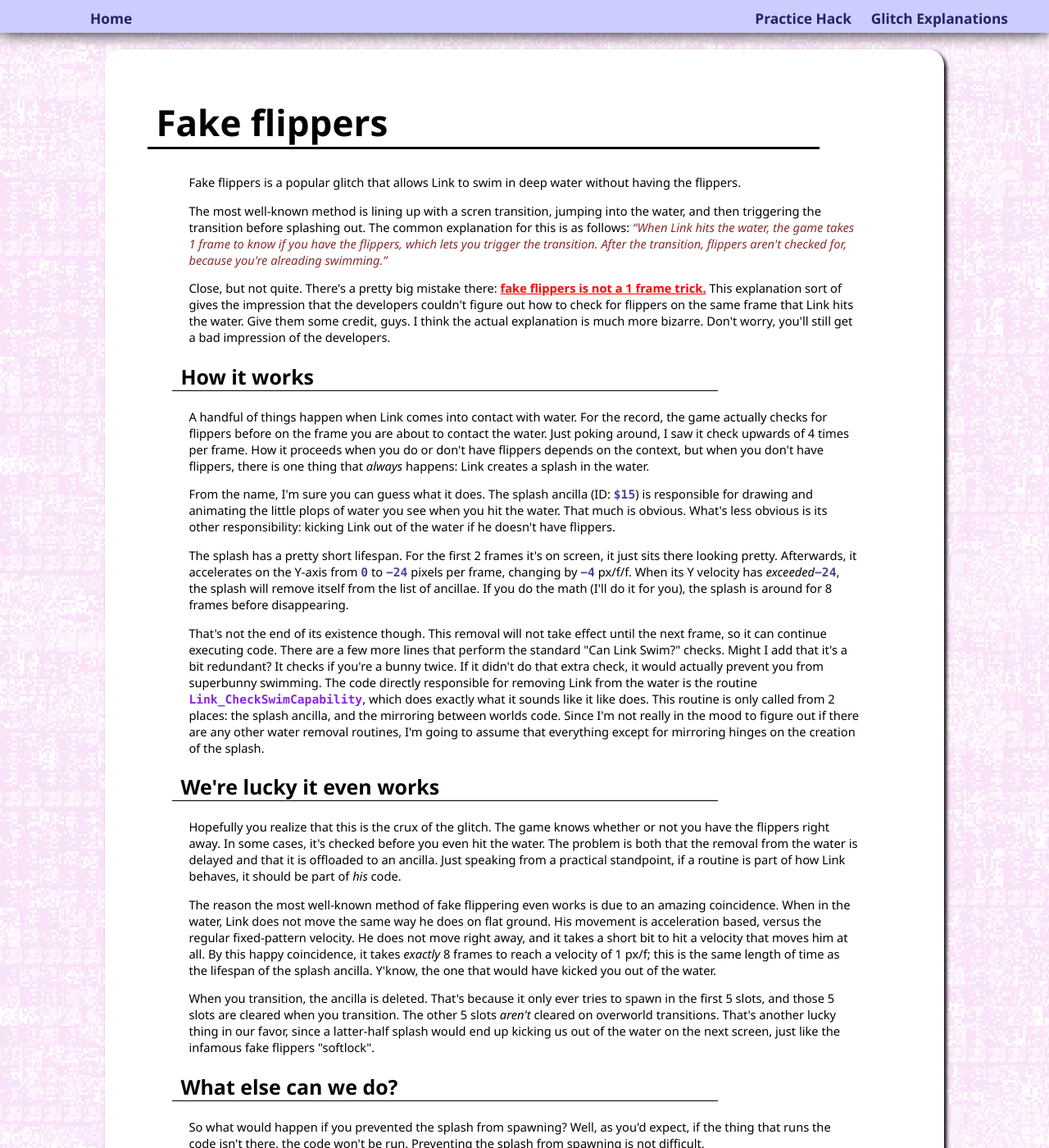
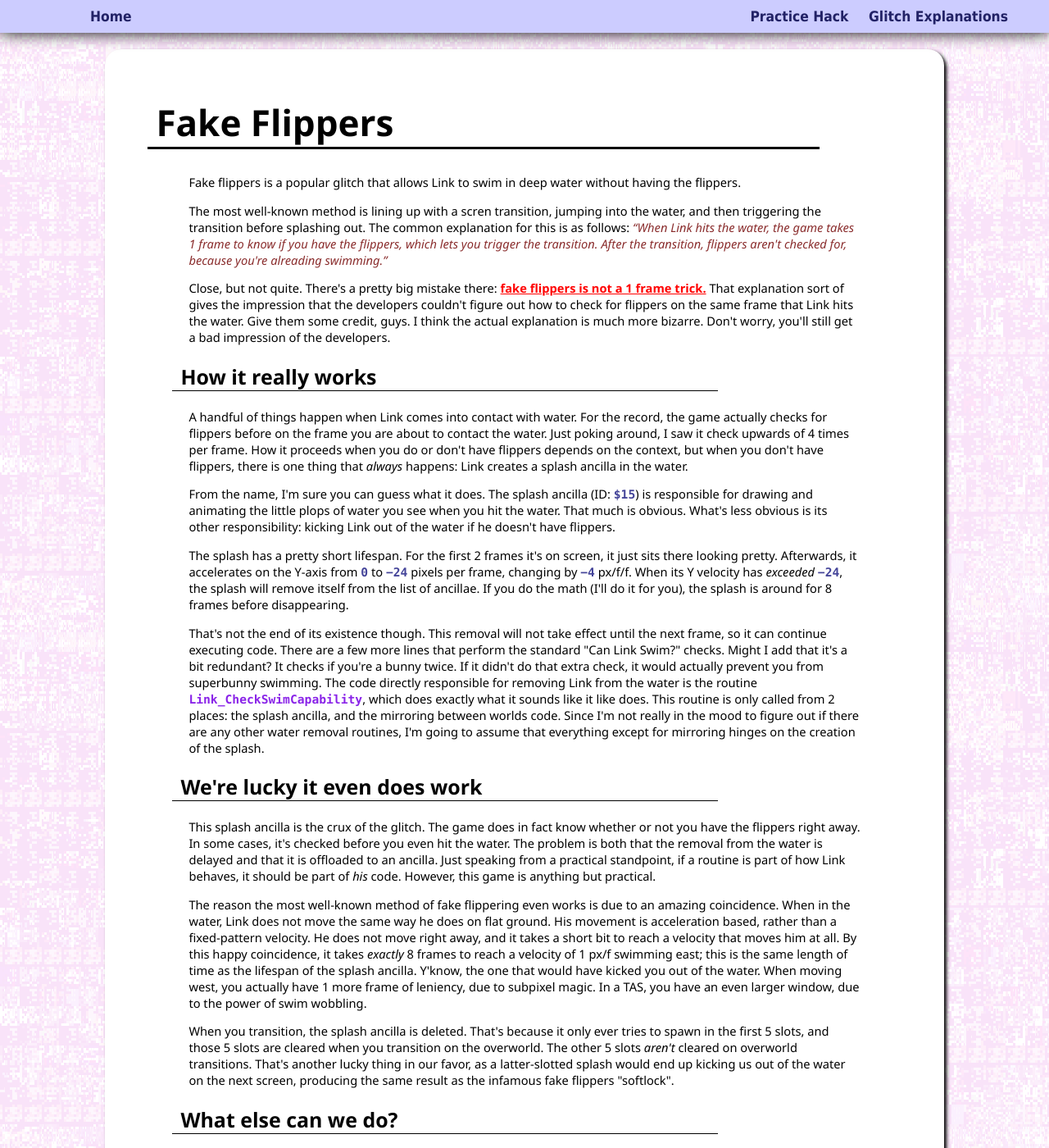
Before and after one commit to spannerisms/spannerisms.github.io, a Jekyll site: the page built from fakeflippers.html, in a window 1280 px wide and 1400 px high. Shown: the whole window at 82% size. Built offline with Jekyll 4.4.1, drawn with Linux system fonts in a browser that asks for light colours; some of the changed text lies outside the part shown.

Commit message:
clean up

```diff
--- a/assets/base.css
+++ b/assets/base.css
@@ -1,8 +1,6 @@
-* {
+html {
 	font-family: "Segoe UI", tahoma, arial, sans-serif;
 	font-size: 11pt;
-}
-html {
 	background: #F9E3F9;
 }
 
--- a/explication.html
+++ b/explication.html
@@ -9,6 +9,6 @@
 
 	<h2>What I've covered</h2>
 	<ul>
-		<li><a href="fakeflippers">Fake flippers</a></li>
+		<li><a href="fakeflippers">Fake flippers</a> <span class="date">(20 October 2019)</span></li>
 	</ul>
 </div>
--- a/fakeflippers.html
+++ b/fakeflippers.html
@@ -5,31 +5,36 @@
 ---
 
 <div class="contentstuff glitchexp">
-	<h1>Fake flippers</h1>
+	<h1>Fake Flippers</h1>
 	<p>Fake flippers is a popular glitch that allows Link to swim in deep water without having the flippers.</p>
 	<p>The most well-known method is lining up with a scren transition, jumping into the water, and then triggering the transition before splashing out. The common explanation for this is as follows: <q class="wrong">When Link hits the water, the game takes 1 frame to know if you have the flippers, which lets you trigger the transition. After the transition, flippers aren't checked for, because you're alreading swimming.</q></p>
-	<p>Close, but not quite. There's a pretty big mistake there: <strong class="wrong">fake flippers is not a 1 frame trick.</strong> This explanation sort of gives the impression that the developers couldn't figure out how to check for flippers on the same frame that Link hits the water. Give them some credit, guys. I think the actual explanation is much more bizarre. Don't worry, you'll still get a bad impression of the developers.</p>
+	<p>Close, but not quite. There's a pretty big mistake there: <strong class="wrong">fake flippers is not a 1 frame trick.</strong> That explanation sort of gives the impression that the developers couldn't figure out how to check for flippers on the same frame that Link hits the water. Give them some credit, guys. I think the actual explanation is much more bizarre. Don't worry, you'll still get a bad impression of the developers.</p>
 
-	<h2>How it works</h2>
-	<p>A handful of things happen when Link comes into contact with water. For the record, the game actually checks for flippers before on the frame you are about to contact the water. Just poking around, I saw it check upwards of 4 times per frame. How it proceeds when you do or don't have flippers depends on the context, but when you don't have flippers, there is one thing that <em>always</em> happens: Link creates a splash in the water.</p>
+	<h2>How it really works</h2>
+	<p>A handful of things happen when Link comes into contact with water. For the record, the game actually checks for flippers before on the frame you are about to contact the water. Just poking around, I saw it check upwards of 4 times per frame. How it proceeds when you do or don't have flippers depends on the context, but when you don't have flippers, there is one thing that <em>always</em> happens: Link creates a splash ancilla in the water.</p>
+
 	<p>From the name, I'm sure you can guess what it does. The splash ancilla (ID: <code class="value">$15</code>) is responsible for drawing and animating the little plops of water you see when you hit the water. That much is obvious. What's less obvious is its other responsibility: kicking Link out of the water if he doesn't have flippers.</p>
-	<p>The splash has a pretty short lifespan. For the first 2 frames it's on screen, it just sits there looking pretty. Afterwards, it accelerates on the Y-axis from <code class="number">0</code> to <code class="number">&minus;24</code> pixels per frame, changing by <code class="number">&minus;4</code> px/f/f. When its Y velocity has <em>exceeded</em><code class="number">&minus;24</code>, the splash will remove itself from the list of ancillae. If you do the math (I'll do it for you), the splash is around for 8 frames before disappearing.</p>
+
+	<p>The splash has a pretty short lifespan. For the first 2 frames it's on screen, it just sits there looking pretty. Afterwards, it accelerates on the Y-axis from <code class="number">0</code> to <code class="number">&minus;24</code> pixels per frame, changing by <code class="number">&minus;4</code> px/f/f. When its Y velocity has <em>exceeded</em> <code class="number">&minus;24</code>, the splash will remove itself from the list of ancillae. If you do the math (I'll do it for you), the splash is around for 8 frames before disappearing.</p>
+
 	<p>That's not the end of its existence though. This removal will not take effect until the next frame, so it can continue executing code. There are a few more lines that perform the standard "Can Link Swim?" checks. Might I add that it's a bit redundant? It checks if you're a bunny twice. If it didn't do that extra check, it would actually prevent you from superbunny swimming. The code directly responsible for removing Link from the water is the routine <code class="routine">Link_CheckSwimCapability</code>, which does exactly what it sounds like it like does. This routine is only called from 2 places: the splash ancilla, and the mirroring between worlds code. Since I'm not really in the mood to figure out if there are any other water removal routines, I'm going to assume that everything except for mirroring hinges on the creation of the splash.</p>
 
-	<h2>We're lucky it even works</h2>
-	<p>Hopefully you realize that this is the crux of the glitch. The game knows whether or not you have the flippers right away. In some cases, it's checked before you even hit the water. The problem is both that the removal from the water is delayed and that it is offloaded to an ancilla. Just speaking from a practical standpoint, if a routine is part of how Link behaves, it should be part of <em>his</em> code.</p>
-	<p>The reason the most well-known method of fake flippering even works is due to an amazing coincidence. When in the water, Link does not move the same way he does on flat ground. His movement is acceleration based, versus the regular fixed-pattern velocity. He does not move right away, and it takes a short bit to hit a velocity that moves him at all. By this happy coincidence, it takes <em>exactly</em> 8 frames to reach a velocity of 1 px/f; this is the same length of time as the lifespan of the splash ancilla. Y'know, the one that would have kicked you out of the water.</p>
-	<p>When you transition, the ancilla is deleted. That's because it only ever tries to spawn in the first 5 slots, and those 5 slots are cleared when you transition. The other 5 slots <em>aren't</em> cleared on overworld transitions. That's another lucky thing in our favor, since a latter-half splash would end up kicking us out of the water on the next screen, just like the infamous fake flippers "softlock".</p>
+	<h2>We're lucky it even does work</h2>
+	<p>This splash ancilla is the crux of the glitch. The game does in fact know whether or not you have the flippers right away. In some cases, it's checked before you even hit the water. The problem is both that the removal from the water is delayed and that it is offloaded to an ancilla. Just speaking from a practical standpoint, if a routine is part of how Link behaves, it should be part of <em>his</em> code. However, this game is anything but practical.</p>
+
+	<p>The reason the most well-known method of fake flippering even works is due to an amazing coincidence. When in the water, Link does not move the same way he does on flat ground. His movement is acceleration based, rather than a fixed-pattern velocity. He does not move right away, and it takes a short bit to reach a velocity that moves him at all. By this happy coincidence, it takes <em>exactly</em> 8 frames to reach a velocity of 1 px/f swimming east; this is the same length of time as the lifespan of the splash ancilla. Y'know, the one that would have kicked you out of the water. When moving west, you actually have 1 more frame of leniency, due to subpixel magic. In a TAS, you have an even larger window, due to the power of swim wobbling.</p>
+
+	<p>When you transition, the splash ancilla is deleted. That's because it only ever tries to spawn in the first 5 slots, and those 5 slots are cleared when you transition on the overworld. The other 5 slots <em>aren't</em> cleared on overworld transitions. That's another lucky thing in our favor, as a latter-slotted splash would end up kicking us out of the water on the next screen, producing the same result as the infamous fake flippers "softlock".</p>
 
 	<h2>What else can we do?</h2>
-	<p>So what would happen if you prevented the splash from spawning? Well, as you'd expect, if the thing that runs the code isn't there, the code won't be run. Preventing the splash from spawning is not difficult,
+	<p>So what would happen if you prevented the splash from spawning? Well, as you'd expect, if the thing that runs the code isn't there, the code won't be run. Preventing the splash from spawning is not difficult, and doing so will give you a quick and working fake flippers without a screen transition.</p>
 
 	<h2>Fairy revival, <i>et al.</i></h2>
-	<p>If you don't like long-winded explanations, then, first off, you disappoint me. This one is short. When you are revived by a fairy, the first thing that gets checked after fully healing is whether you are over deep water. If you are, the game assumes you were already swimming and puts you back to swimming. That's it. No flippers check, no bunny check. If you were over deep water, you <em>must</em> have been swimming. It's a bad assumption, and it doesn't seem to be fixed in later releases either.</p>
+	<p>If you don't like long-winded explanations, then, first off, you disappoint me. Fortunately for you, this one is short. When you are revived by a fairy, the first thing that gets checked after fully healing is whether you are over deep water. If you are, the game assumes you were already swimming and puts you back to swimming. That's it. No flippers check, no bunny check. If you were over deep water, you <em>must</em> have been swimming. It's a bad assumption, and it doesn't seem to be fixed in later releases either.</p>
 
 	<h2>Why does Swamp suck?</h2>
 	<p>Rooms like the Swamp Palace lobby use layers to split collision between swimming and walking the same way other rooms split collision for different heights. The layer swap happens when you hit the jump trigger, and only if you have the flippers. These rooms are also what we call "Weak EG", so regular exploration glitch triggers won't affect your layer. If you enter the room already on the lower layer, collision is, in most places, unnavigable.</p>
 
 	<h2>JP1.0</h2>
-	<p>Everything I said about fake flippers above is true. There's just one little difference: later versions check for the flippers every frame. If you don't have the flippers, then it just skips all swimming logic. This fixes the transition method of fake flippering, but it creates problems for others. There's no further code to do anything about you being in the water, it still relies entirely on the ancilla to do that. The ancilla overload method will work on a US cart. You'll land in the water, but that's it. You're stuck. You can save-and-quit or wait for an enemy to kill you, but you won't be swimming anywhere.</p>
+	<p>Everything I said about fake flippers above is true for every release of the game. There's just one little difference: versions later than JP1.0 check for the flippers every frame. If you don't have them, then it just skips all swimming logic. This fixes the transition method of fake flippering, but it creates problems for others. There's no further code to do anything about you being in the water, it still relies entirely on the ancilla to do that. The ancilla overload method will work on a US cart. You'll land in the water, but that's it. You're stuck. You can save-and-quit or wait for an enemy to kill you, but you won't be swimming anywhere.</p>
 </div>
```
